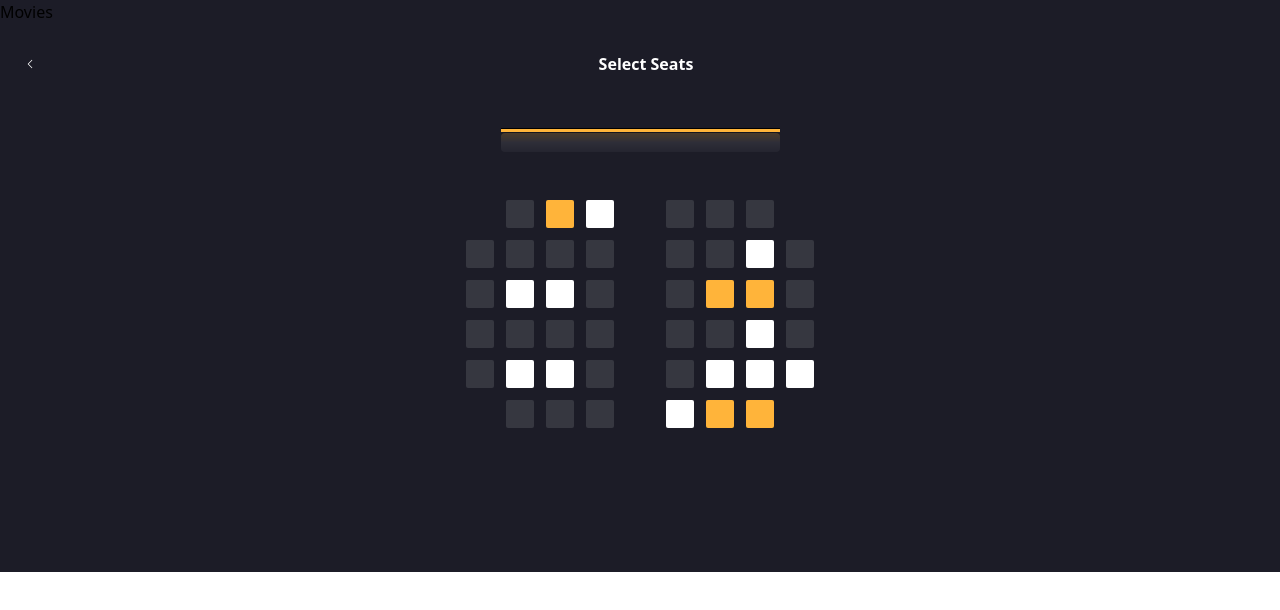
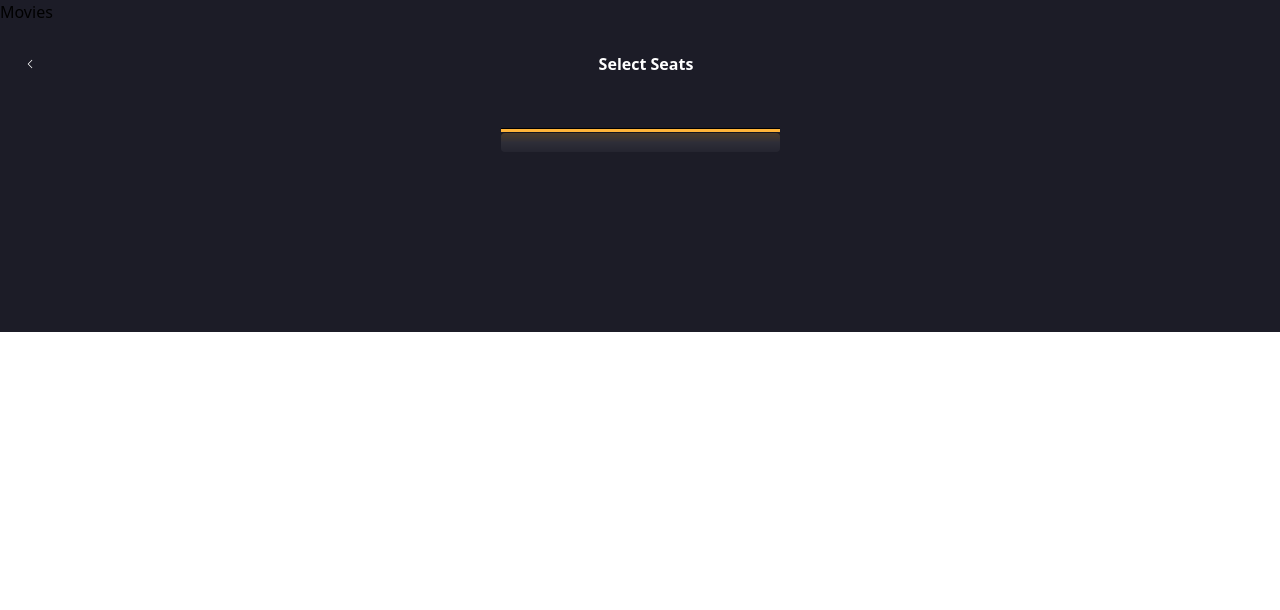
Before and after one commit to devhausleipzig/camp-8-midterm-group-1, a React (Vite) app: page /movie/1/selectseats in a window 1280 px wide. Shown: the top 610 px of the page. Built offline with nearby package versions, Linux system fonts and the light colour scheme.

Commit message:
commented the grid part

```diff
--- a/src/routes/SelectSeats.tsx
+++ b/src/routes/SelectSeats.tsx
@@ -13,6 +13,13 @@ export function SelectSeats() {
       wrapper.appendChild(square);
     }
   }, []);
+
+  /*
+   const arr[] = [];
+    for(let i=0; i<54; i++){
+      const newArr = (arr[i]);
+      console.log(newArr);
+    }   */
 
   const navigate = useNavigate();
   const handleClick = () => {
@@ -39,8 +46,7 @@ export function SelectSeats() {
           className="grid grid-cols-9 grid-rows-6 gap-3 gap-y-3 mt-4 rounded"
           id="seatcontainer"
         >
-          {/* First Row */}
-          <div className=" bg-dark"></div>
+          {/*     <div className=" bg-dark"></div>
           <SeatSquares square="Available" />
           <SeatSquares square="Selected" />
           <SeatSquares square="Reserved" />
@@ -49,28 +55,6 @@ export function SelectSeats() {
           <SeatSquares square="Available" />
           <SeatSquares square="Available" />
           <div className=" bg-dark"></div>
-          {/* Second Row */}
-
-          <SeatSquares square="Available" />
-          <SeatSquares square="Available" />
-          <SeatSquares square="Available" />
-          <SeatSquares square="Available" />
-          <div className=" bg-dark"></div>
-          <SeatSquares square="Available" />
-          <SeatSquares square="Available" />
-          <SeatSquares square="Reserved" />
-          <SeatSquares square="Available" />
-          {/* Third Row */}
-          <SeatSquares square="Available" />
-          <SeatSquares square="Reserved" />
-          <SeatSquares square="Reserved" />
-          <SeatSquares square="Available" />
-          <div className=" bg-dark"></div>
-          <SeatSquares square="Available" />
-          <SeatSquares square="Selected" />
-          <SeatSquares square="Selected" />
-          <SeatSquares square="Available" />
-          {/* Fourth Row */}
 
           <SeatSquares square="Available" />
           <SeatSquares square="Available" />
@@ -82,7 +66,26 @@ export function SelectSeats() {
           <SeatSquares square="Reserved" />
           <SeatSquares square="Available" />
 
-          {/* Fifth Row */}
+          <SeatSquares square="Available" />
+          <SeatSquares square="Reserved" />
+          <SeatSquares square="Reserved" />
+          <SeatSquares square="Available" />
+          <div className=" bg-dark"></div>
+          <SeatSquares square="Available" />
+          <SeatSquares square="Selected" />
+          <SeatSquares square="Selected" />
+          <SeatSquares square="Available" />
+
+          <SeatSquares square="Available" />
+          <SeatSquares square="Available" />
+          <SeatSquares square="Available" />
+          <SeatSquares square="Available" />
+          <div className=" bg-dark"></div>
+          <SeatSquares square="Available" />
+          <SeatSquares square="Available" />
+          <SeatSquares square="Reserved" />
+          <SeatSquares square="Available" />
+
           <SeatSquares square="Available" />
           <SeatSquares square="Reserved" />
           <SeatSquares square="Reserved" />
@@ -92,7 +95,7 @@ export function SelectSeats() {
           <SeatSquares square="Reserved" />
           <SeatSquares square="Reserved" />
           <SeatSquares square="Reserved" />
-          {/* Sixth Row */}
+
           <div className=" bg-dark"></div>
           <SeatSquares square="Available" />
           <SeatSquares square="Available" />
@@ -101,7 +104,7 @@ export function SelectSeats() {
           <SeatSquares square="Reserved" />
           <SeatSquares square="Selected" />
           <SeatSquares square="Selected" />
-          <div className=" bg-dark"></div>
+          <div className=" bg-dark"></div> */}
         </div>
       </div>
 
```
